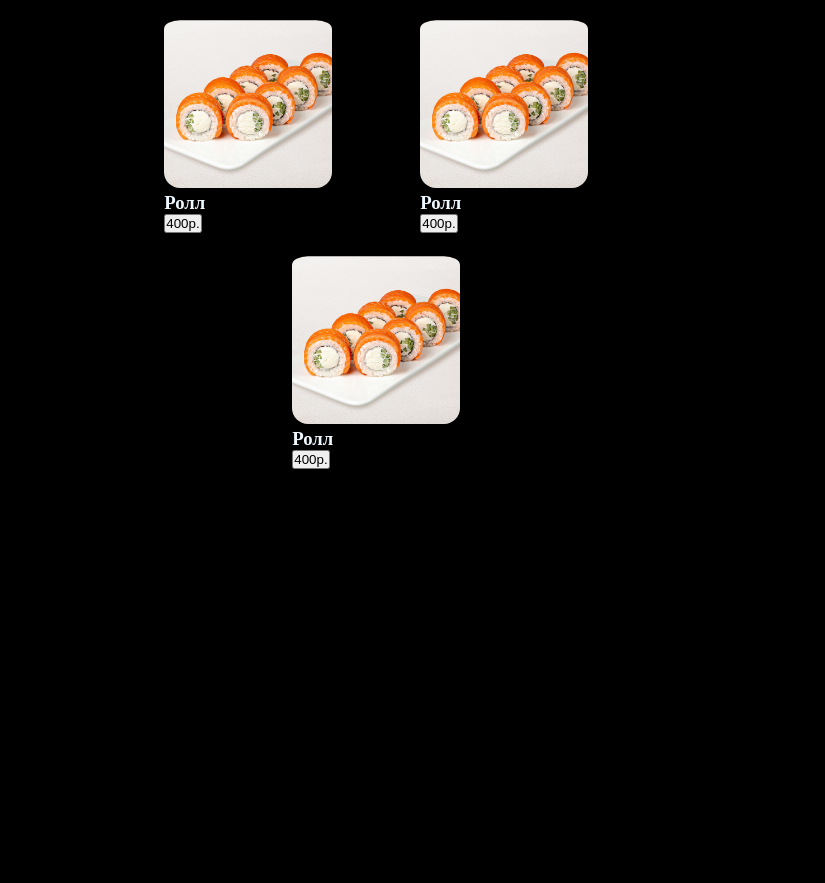
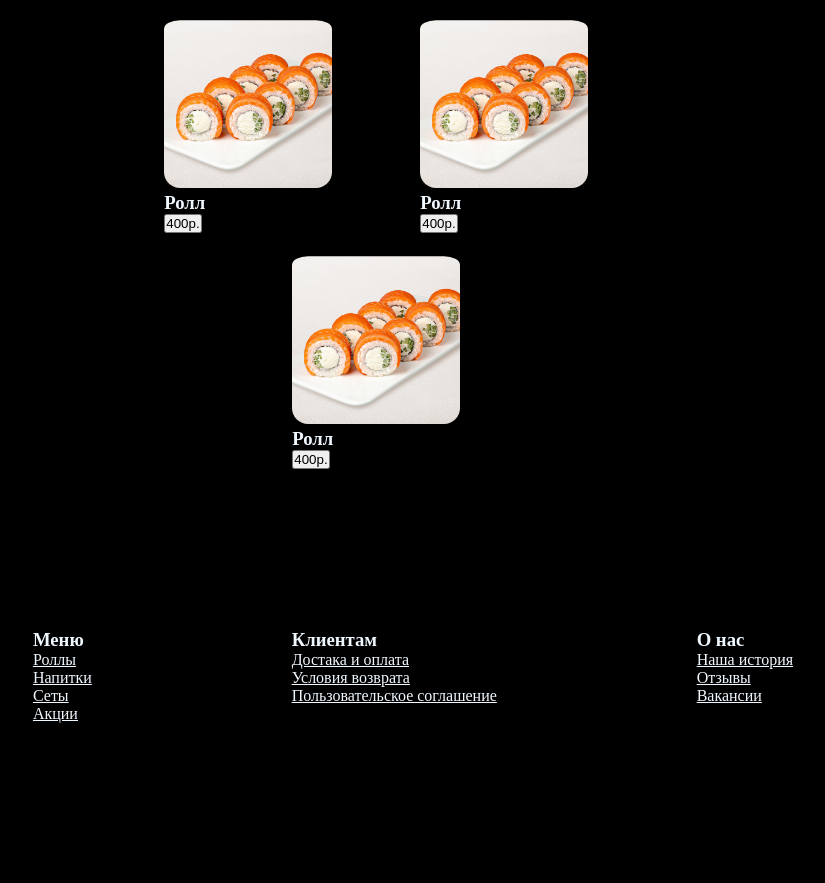
Before and after one commit to zalinadzh/sushi-delivery, a plain HTML site: page index.html in a window 1280 px wide. Shown: the part 1206-2089 px from the top of the page, without its empty margins (227-1052 px from the left). Before the commit the page ends 1675 px from the top, so only its background shows below. Drawn offline with Linux system fonts and the light colour scheme.

Commit message:
Implemented footer layout: used nested flexbox with gap for columns

```diff
--- a/index.html
+++ b/index.html
@@ -109,9 +109,9 @@
                     <div class="about">
                         <h3>Почему именно мы?</h3>
                             <ul>
-                                <li><p>Мы готовим только из продуктов высоко качества. Не жалеем начинку.</p></li>
-                                <li><p>Наша история началась с любви к качественной еде, и теперь мы делимся этой любовью с вами в каждом кусочке.</p></li>
-                                <li><p>Сделано с душой, доставлено с заботой - это про нас!</p></li>
+                                <li>Мы готовим только из продуктов высоко качества. Не жалеем начинку.</li>
+                                <li>Наша история началась с любви к качественной еде, и теперь мы делимся этой любовью с вами в каждом кусочке.</li>
+                                <li>Сделано с душой, доставлено с заботой - это про нас!</li>
                             </ul>
                     </div>
 
@@ -124,6 +124,36 @@
             </main>
 
 
+            <footer>
+                <div class="nav">
+
+                    <div class="menu">
+                        <h3>Меню</h3>
+                        <a href="#">Роллы</a>
+                        <a href="#">Напитки</a>
+                        <a href="#">Сеты</a>
+                        <a href="#">Акции</a>
+                    </div>
+
+                    <div class="clients">
+                        <h3>Клиентам</h3>
+                            <a href="#">Достака и оплата</a>
+                            <a href="#">Условия возврата</a>
+                            <a href="#">Пользовательское соглашение</a>
+                    </div>
+
+                    <div class="foot-about">
+                        <h3>О нас</h3>
+                        <a href="#">Наша история</a>
+                        <a href="#">Отзывы</a>
+                        <a href="#">Вакансии</a>
+                    </div>
+
+                </div>
+
+            </footer>
+
+
 
     </Body>
     </html>
--- a/style.css
+++ b/style.css
@@ -89,7 +89,7 @@
    display: flex;
    flex-direction: column;
    text-align: center;
-   color: #fffdfd;S
+   color: #fffdfd;
 
  }
 
@@ -102,3 +102,35 @@
    min-width: 250px;
    padding-top: 10%;
  }
+
+
+ .nav {
+   display: flex;
+   justify-content: space-around;
+   padding: 10rem;
+   color: aliceblue;
+
+ }
+
+ .menu {
+   display: flex;
+   flex-direction: column;
+
+
+ }
+
+ .clients {
+   display: flex;
+   flex-direction: column;
+
+ }
+
+ .foot-about {
+   display: flex;
+   flex-direction: column;
+
+ }
+
+ .nav a {
+   color: aliceblue;
+ }
```
